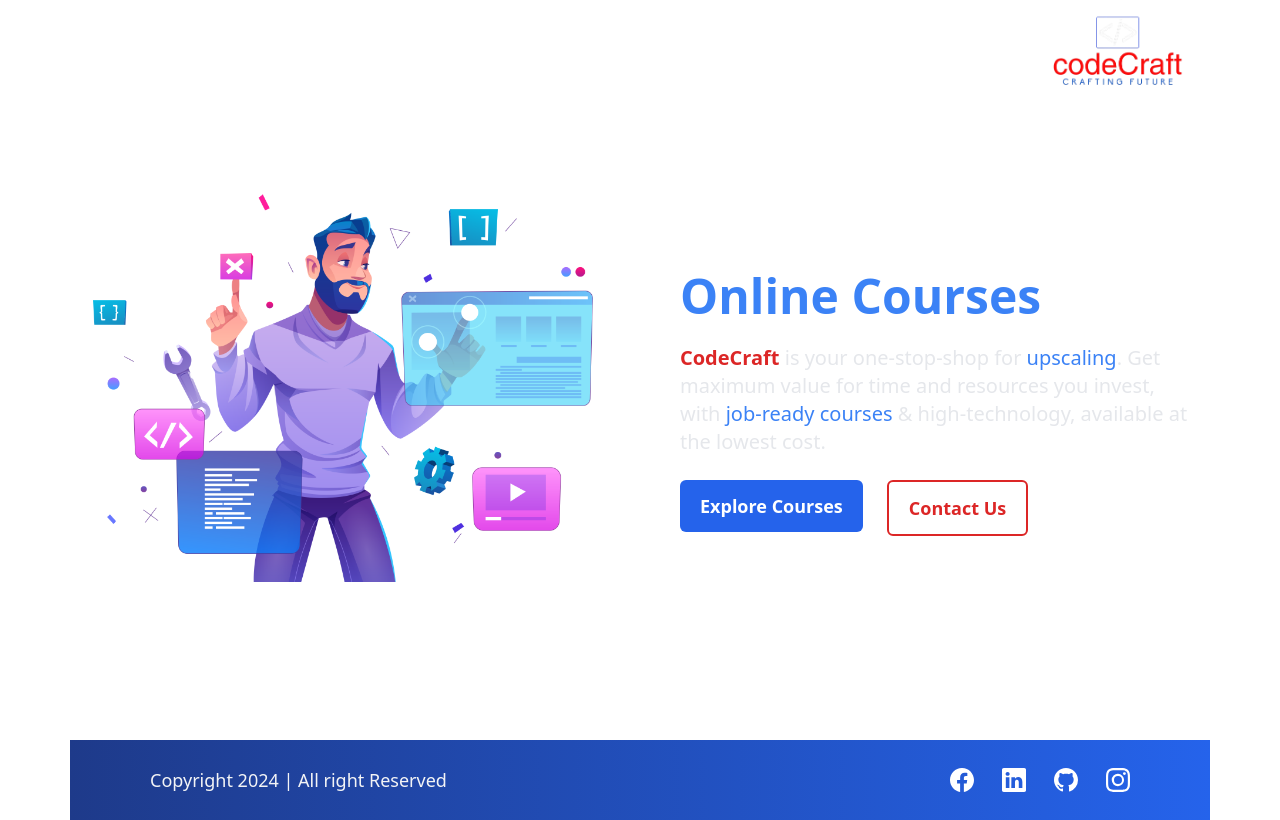
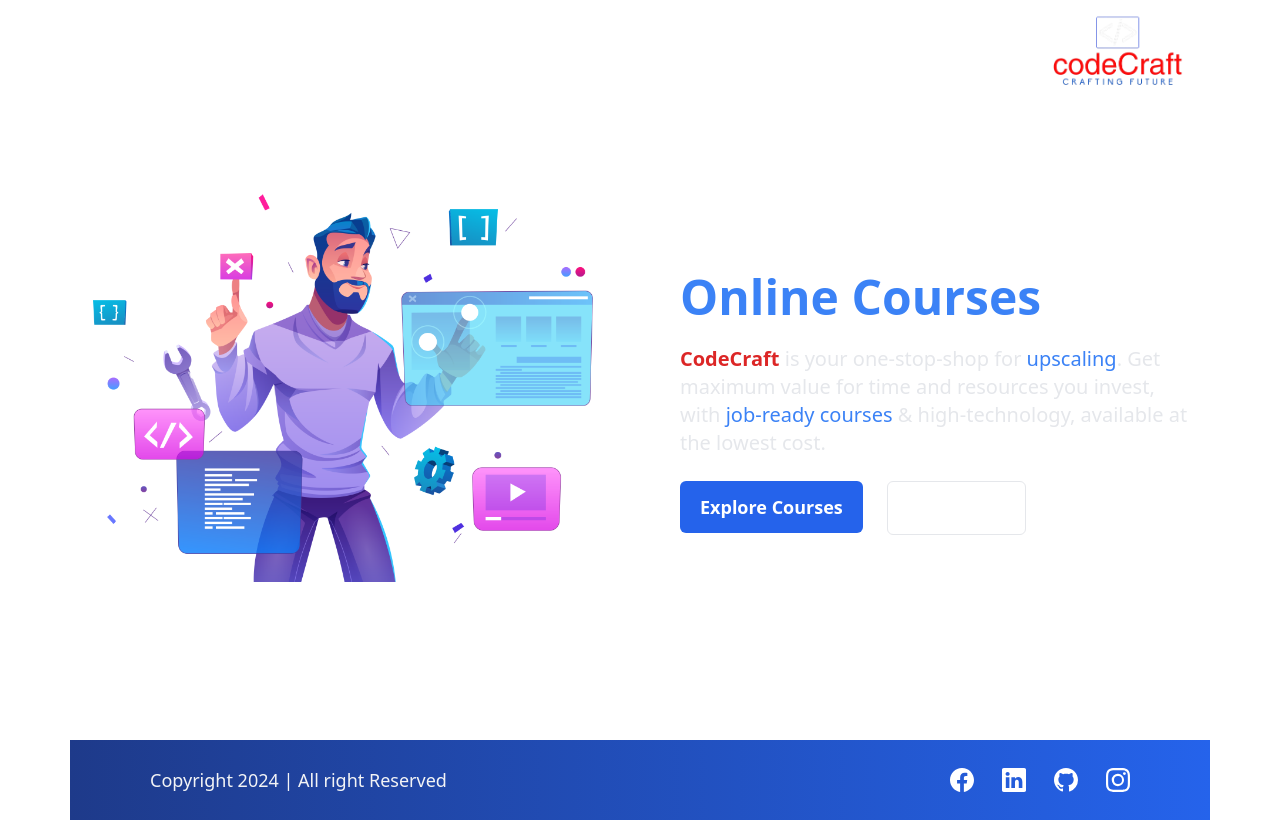
Before and after one commit to Akashchoudhary01/LMS-FrontendNew, a React (Vite) app: page / in a window 1280 px wide. Built offline with nearby package versions, Linux system fonts and the light colour scheme.

Commit message:
small change in home page ui

```diff
--- a/src/Pages/HomePage.jsx
+++ b/src/Pages/HomePage.jsx
@@ -31,7 +31,7 @@
         </button>
       </Link>
       <Link to="/contact">
-        <button className=" text-red-600 px-5 py-3 rounded-md font-semibold text-sm md:text-lg border-2 border-red-600 cursor-pointer hover:bg-red-700 transition-all ease-in-out duration-300">
+        <button className="px-5 py-3 rounded-md font-semibold text-sm md:text-lg border cursor-pointer hover:bg-blue-600 hover:border-none transition-all ease-in-out duration-300">
           Contact Us
         </button>
       </Link>
```
